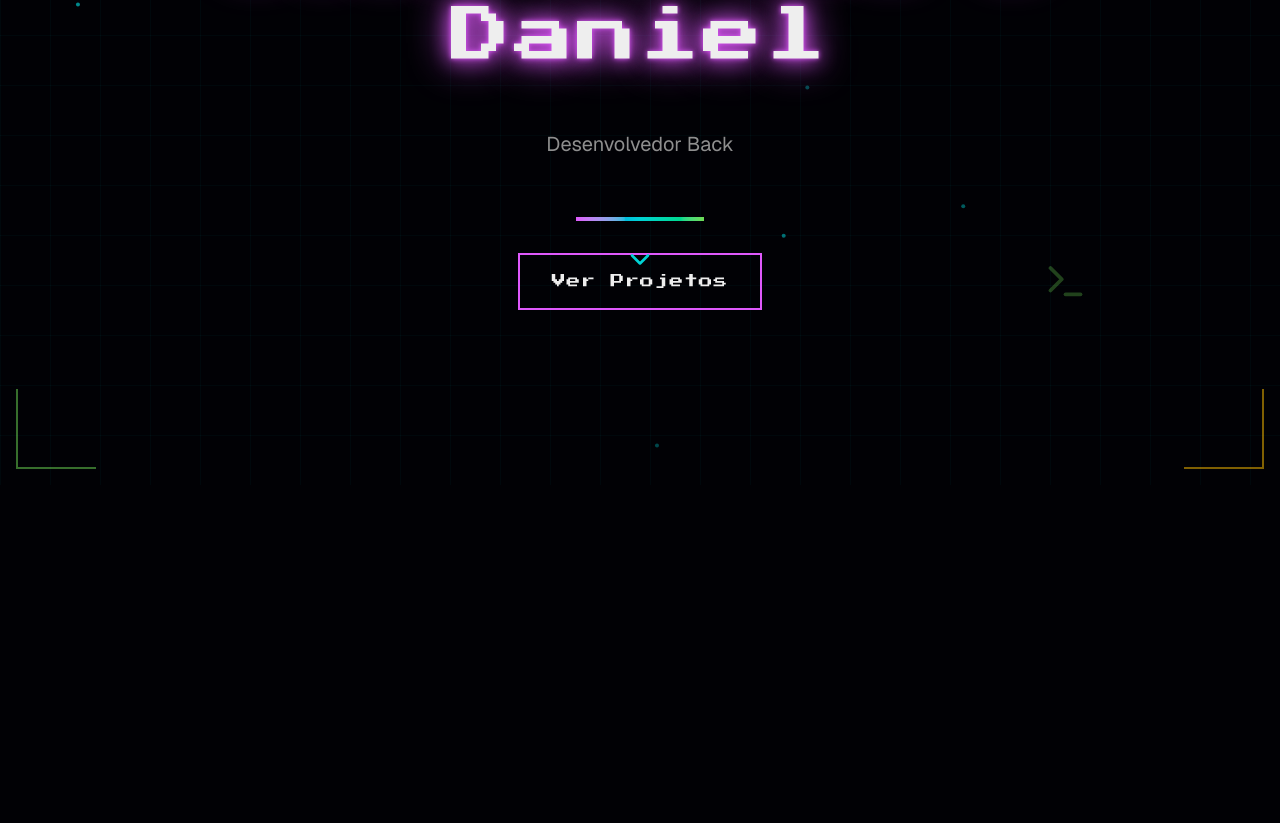
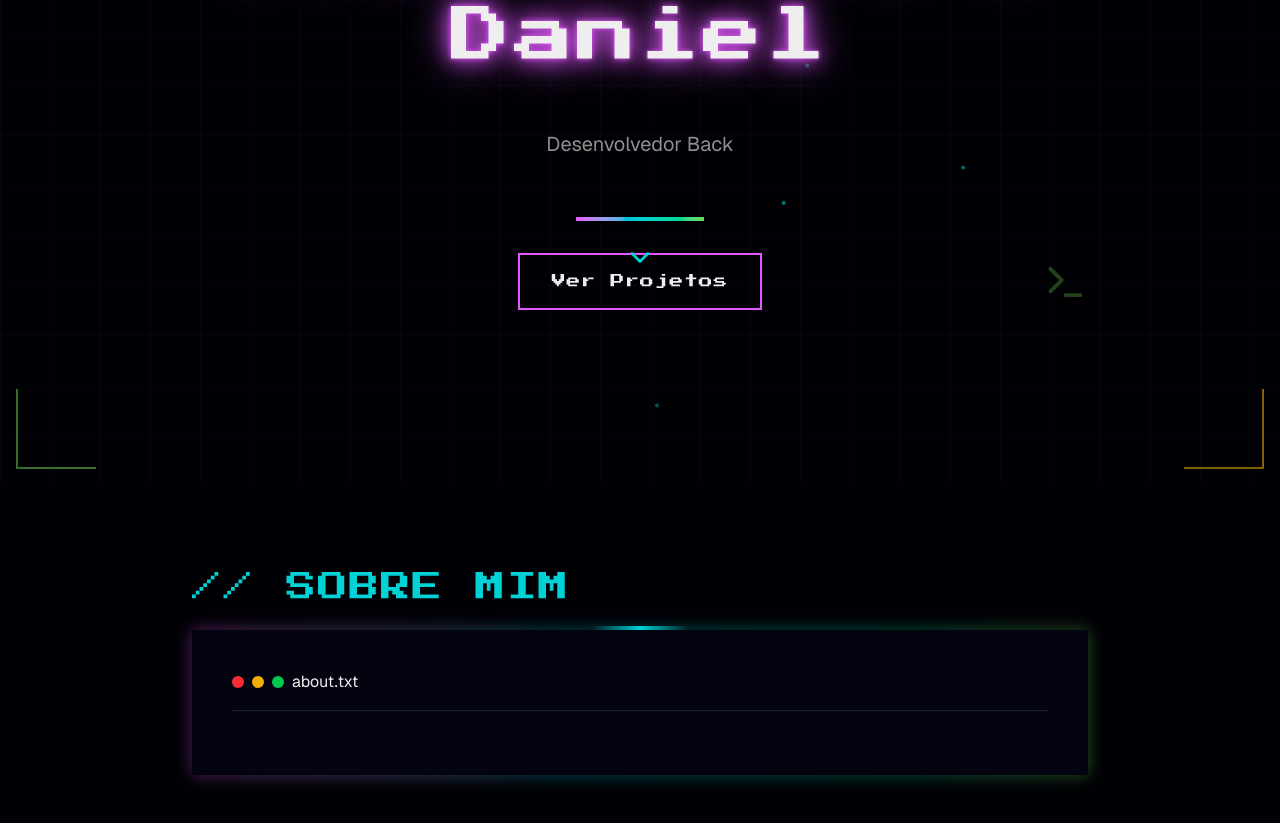
Before and after one commit to Dandanp3/retro-Portfolio, a Next.js app: page / in a window 1280 px wide. Shown: the part 315-1138 px from the top of the page. Before the commit the page ends 800 px from the top, so only its background shows below. Built offline with nearby package versions, Linux system fonts and the light colour scheme.

Commit message:
Terminal Header | About-Section

```diff
--- a/app/page.tsx
+++ b/app/page.tsx
@@ -1,5 +1,6 @@
 "use client"
 
+import { AboutSection } from "@/components/portfolio/about-section"
 import { HeroSection } from "@/components/portfolio/hero-section"
 
 export default function PortfolioPage() {
@@ -13,6 +14,7 @@ export default function PortfolioPage() {
 
       {/* Sections */}
       <HeroSection />
+      <AboutSection/>
 
 
 
--- /dev/null
+++ b/components/portfolio/about-section.tsx
@@ -0,0 +1,60 @@
+"use client"
+
+import { motion } from "framer-motion"
+import { useInView } from "framer-motion"
+import { useRef } from "react"
+import { Gamepad2, Code2, Terminal } from "lucide-react"
+import { ABOUT_TEXT } from "@/lib/portfolio-data"
+
+export function AboutSection() {
+    const ref = useRef(null)
+    const isInView = useInView(ref, { once: true, margin: "-100px" })
+
+    return (
+        <section id="about" className="py-20 px4 relative">
+            <div className="max-w-4xl mx-auto" ref={ref}>
+                {/* Title */}
+                <motion.div>
+                <h2 className="text-2xl md:text-3xl font-pixel text-neon-cyan mb-4">
+                    {"// SOBRE MIM"}
+                </h2>
+                <div className="w-24 h-1 bg-gradient-to-r from-transparent via-neon-cyan to-transparent mx-auto"/>
+                </motion.div>
+
+                {/* About*/}
+                <motion.div
+                    initial={{ opacity: 0, y: 30 }}
+                    animate={isInView ? { opacity: 1, y: 0 } : {}}
+                    transition={{ duration: 0.6, delay: 0.2 }}
+                    className="relative group"
+                >
+                    {/* Glow border */}
+                    <div className="absolute -inset-0.5 bg-gradient-to-r from-neon-pink via-neon-cyan to-neon-green rounded-lg opacity-30 group-hover:opacity-50 blur transition-opacity duration-300"/>
+
+                    {/* Content */}
+                    <div className="relative bg-card border-border round-lg p-8 md:p-10">
+                        {/* Terminal */}
+                        <div className="flex items-center gap-2 mb-6 pb-4 border-b border-border">
+                            <div className="w-3 h-3 rounded-full bg-red-500"/>
+                            <div className="w-3 h-3 rounded-full bg-yellow-500"/>
+                            <div className="w-3 h-3 rounded-full bg-green-500"/>
+                            <span>about.txt</span>
+                        </div>
+                    </div>
+
+                </motion.div>
+
+
+
+
+
+
+
+
+
+
+            </div>
+        </section>
+    )
+
+}
--- a/lib/portfolio-data.ts
+++ b/lib/portfolio-data.ts
@@ -3,3 +3,5 @@ export const HERO = {
     subtitle: "Desenvolvedor Back",
     cta: "Ver Projetos"
 }
+
+export const ABOUT_TEXT = `BLA BLA BLA BLA BLA`
```
